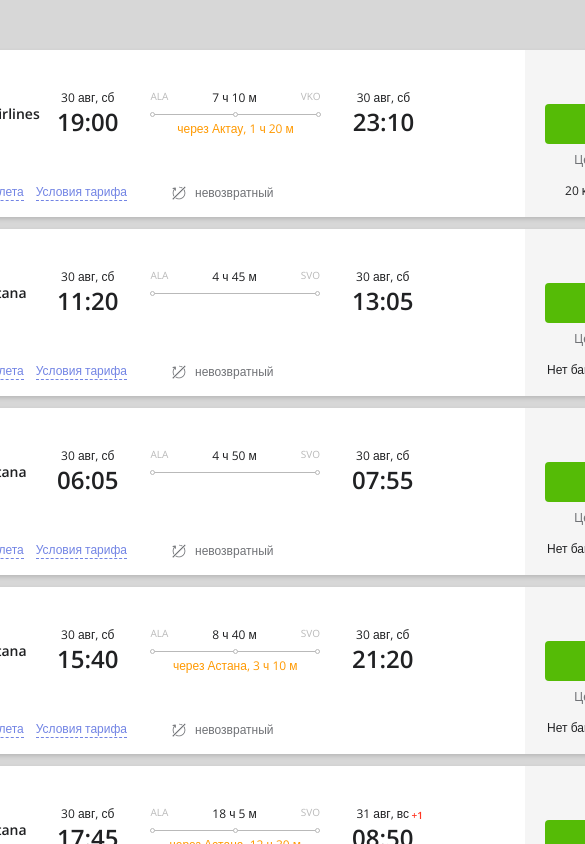
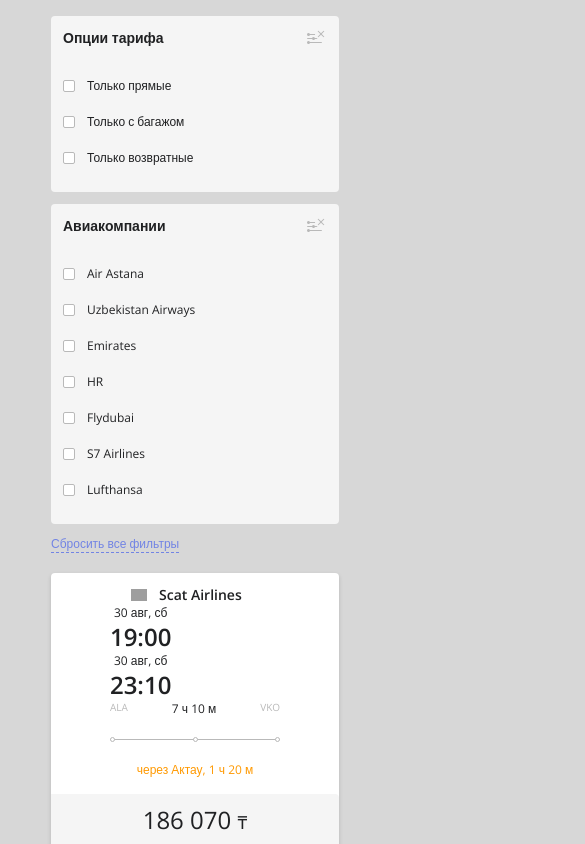
Before and after one commit to alen-ich/aviata-task, a Vue app: page / in a window 390 px wide. Shown: the top 844 px of the page, 585 px wide, since content can reach past the window. Built offline with nearby package versions, Linux system fonts and the light colour scheme; grey boxes are pictures that could not be loaded.

Commit message:
feat: mobile style

```diff
--- a/index.html
+++ b/index.html
@@ -4,7 +4,7 @@
     <meta charset="UTF-8" />
     <link rel="icon" type="image/svg+xml" href="/vite.svg" />
     <meta name="viewport" content="width=device-width, initial-scale=1.0" />
-    <title>Vite + Vue + TS</title>
+    <title>Aviata Test</title>
     <link rel="stylesheet" href="/src/style.css">
   </head>
   <body>
--- a/src/App.vue
+++ b/src/App.vue
@@ -74,9 +74,9 @@
 </script>
 
 <template>
-  <div class="flex gap-x-5 relative">
+  <div class="flex flex-col xl:flex-row gap-x-5 relative">
     <div>
-      <div class="flex flex-col gap-y-3 sticky top-3">
+      <div class="flex flex-col gap-y-3 sticky top-3 mb-5">
         <OptionsFilter :filters-reset-status="filtersResetStatus" @filter-by-option="filterTickets" />
         <CompanyFilter :airlines="dataAirlines" :filters-reset-status="filtersResetStatus"
           @filter-by-airline="filterTickets" />
--- a/src/components/CompanyFilter.vue
+++ b/src/components/CompanyFilter.vue
@@ -26,7 +26,7 @@
 </script>
 
 <template>
-    <div class="flex flex-col bg-beige text-deep-dark pt-3 pr-1 pb-4 gap-y-5 w-60 h-80 rounded">
+    <div class="flex flex-col bg-beige text-deep-dark pt-3 pr-1 pb-4 gap-y-5 w-72 xl:w-60 h-80 rounded">
         <div class="flex justify-between items-center pl-3 pr-2">
             <h4 class="text-sm font-bold">Авиакомпании</h4>
             <button type="button" id="close-filter" @click="resetFilters" class="tooltip">
--- a/src/components/OptionsFilter.vue
+++ b/src/components/OptionsFilter.vue
@@ -40,7 +40,7 @@
 </script>
 
 <template>
-    <div class="flex flex-col bg-beige text-deep-dark pt-3 pb-4 pr-1 gap-y-5 w-60 rounded">
+    <div class="flex flex-col bg-beige text-deep-dark pt-3 pb-4 pr-1 gap-y-5 w-72 xl:w-60 rounded">
         <div class="flex justify-between items-center pl-3 pr-2">
             <h4 class="text-sm font-bold">Опции тарифа</h4>
             <button type="button" id="close-filter" @click="resetFilters" class="tooltip">
--- a/src/components/Ticket.vue
+++ b/src/components/Ticket.vue
@@ -31,20 +31,20 @@
 </script>
 
 <template>
-    <div class="flex justify-between rounded shadow-[0_2px_4px_rgba(0,0,0,0.15)] bg-white w-[880px]">
-        <div class="flex flex-col gap-y-[46px] pt-10 pb-4 pl-11">
+    <div class="flex flex-col xl:flex-row justify-between rounded shadow-[0_2px_4px_rgba(0,0,0,0.15)] bg-white w-full">
+        <div class="flex flex-col gap-y-[46px] pt-3 xl:pt-10 pb-4 px-5 xl:pl-11 xl:pr-0">
             <div>
-                <div class="flex items-center">
+                <div class="flex flex-col xl:flex-row items-center">
                     <div class="flex gap-x-3 items-center">
                         <img :src="airlineLogo" alt="" width="16" height="20">
                         <div class="text-deep-dark font-semibold text-sm w-[100px]">
                             {{ ticketData.itineraries[0][0].carrier_name }}
                         </div>
                     </div>
-                    <div class="flex gap-x-8 relative">
+                    <div class="flex flex-col xl:flex-row xl:gap-x-8 relative">
                         <TicketDate :date="depDate" />
-                        <div class="flex flex-col items-center">
-                            <div class="flex gap-x-11 mb-[6px]">
+                        <div class="flex flex-col items-center order-last xl:order-2">
+                            <div class="flex gap-x-11 mb-5 xl:mb-[6px]">
                                 <div class="flex text-grey text-[10px] leading-3">{{
                                         flightOrigin
                                 }}</div>
@@ -53,7 +53,7 @@
                                         flightDest
                                 }}</div>
                             </div>
-                            <div class="relative flex justify-between w-full mb-1">
+                            <div class="relative flex justify-between w-full mb-5 xl:mb-1">
                                 <div class="w-full h-[1px] bg-grey absolute top-[2px] z-0"></div>
                                 <div
                                     class="w-[5px] h-[5px] border-[1px] border-solid border-grey rounded-full bg-white z-10">
@@ -76,7 +76,7 @@
                     </div>
                 </div>
             </div>
-            <div class="flex gap-x-11">
+            <div class="gap-x-11 hidden xl:flex">
                 <div class="flex gap-x-3 items-center">
                     <div class="text-blue text-xs border-dashed border-blue border-b-[1px] w-fit cursor-pointer">Детали
                         перелета</div>
@@ -94,10 +94,10 @@
             </div>
             <button type="button"
                 class="rounded bg-bright-green w-[200px] h-10 text-white font-bold text-lg leading-[25px] flex justify-center items-center mb-2">Выбрать</button>
-            <div class="text-dark flex justify-center items-center text-xs mb-3">
+            <div class="text-dark flex justify-center items-center text-xs xl:mb-3">
                 Цена за всех пассажиров
             </div>
-            <div class="flex w-full items-center gap-x-3 justify-center">
+            <div class="hidden xl:flex w-full items-center gap-x-3 justify-center">
                 <div v-if="ticketData.services.hasOwnProperty('0PC')"
                     class="text-deep-dark text-xs w-[66px] text-center">Нет багажа</div>
                 <div v-else-if="ticketData.services.hasOwnProperty('20KG')"
--- a/src/components/TicketDate.vue
+++ b/src/components/TicketDate.vue
@@ -22,13 +22,13 @@
 </script>
 
 <template>
-    <div class="flex items-start">
+    <span class="flex items-start">
         <div class="flex flex-col items-center text-deep-dark">
             <div class="text-xs">{{ dateData }}</div>
             <div class="text-2xl font-semibold">{{ timeData }}</div>
         </div>
         <div v-if="dateDiff" class="text-bright-red text-[10px] leading-[14px] font-semibold h-4 mt-[2px] ml-[-2px]">+{{ dateDiff }}</div>
-    </div>
+    </span>
 </template>
 
 <style scoped>
--- a/src/components/TicketList.vue
+++ b/src/components/TicketList.vue
@@ -8,7 +8,7 @@
 </script>
 
 <template>
-  <div class="flex flex-col gap-y-3">
+  <div class="flex flex-col gap-y-3 w-72 xl:w-[880px]">
     <Ticket v-for="ticket in tickets" :ticket-data="ticket" :id="ticket.id" :airlines="airlines"/>
   </div>
 </template>
--- a/src/style.css
+++ b/src/style.css
@@ -26,7 +26,7 @@
   display: flex;
   justify-content: center;
   margin: 0;
-  padding-top: 50px;
+  padding-top: 16px;
   padding-bottom: 27px;
   background-color: #d7d7d7;
 }
@@ -66,3 +66,9 @@
   visibility: visible;
   opacity: 1;
 }
+
+@media (min-width: 1280px) {
+  body {
+    padding-top: 50px;
+  }
+}
```
